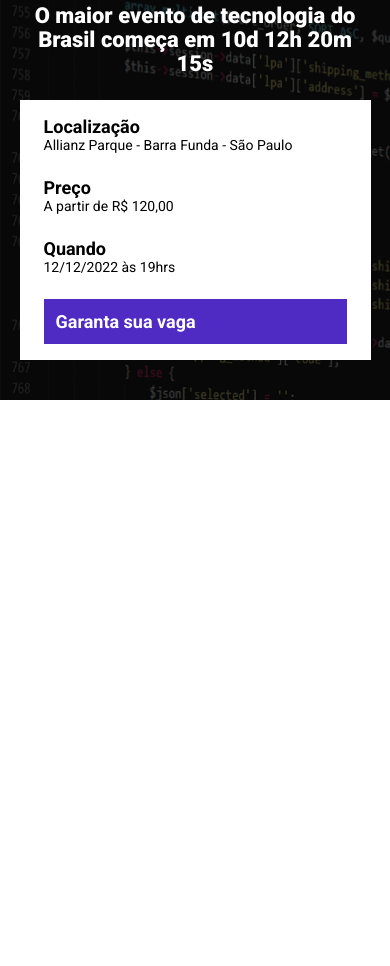
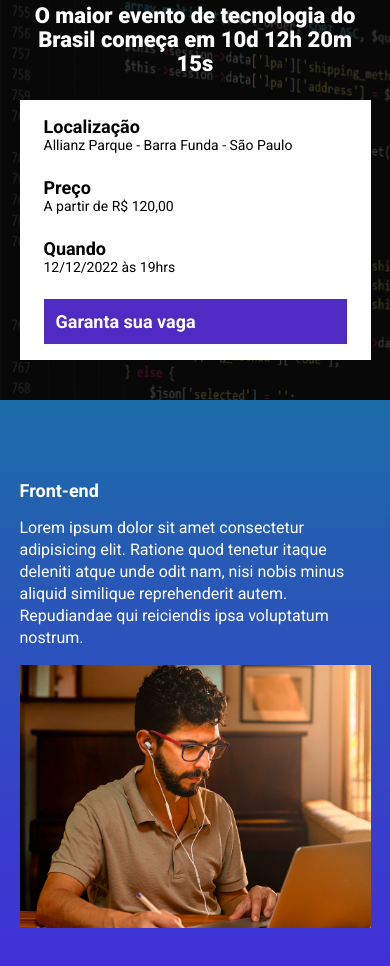
Before and after one commit to carolmeireles/ebac_tech_talks, a website built with Parcel: page src/index.html in a window 390 px wide. Shown: the part 100-1066 px from the top of the page. Before the commit the page ends 844 px from the top, so only its background shows below. Built offline with nearby package versions, Linux system fonts and the light colour scheme.

Commit message:
add primeira seção

```diff
--- a/src/index.html
+++ b/src/index.html
@@ -37,6 +37,17 @@
             </div>
         </div>
     </header>
+    <section class="event">
+        <div class="container">
+            <div class="event__details">
+                <h2 class="event__details__title">Front-end</h2>
+                <p class="event__details__description">
+                    Lorem ipsum dolor sit amet consectetur adipisicing elit. Ratione quod tenetur itaque deleniti atque unde odit nam, nisi nobis minus aliquid similique reprehenderit autem. Repudiandae qui reiciendis ipsa voluptatum nostrum.
+                </p>
+            </div>
+            <img class="event__image" src="./images/frontend.png" alt="Front-end" />
+        </div>
+    </section>
 
     <script src="scripts/main.js"></script>
 </body>
--- /dev/null
+++ b/src/styles/_event.scss
@@ -0,0 +1,42 @@
+.event {
+    padding: 80px 0;
+    background-image: linear-gradient(#1B6CA7, #442BDB);
+
+    .container {
+        display: flex;
+    }
+
+    &__image {
+        max-width: 360px;
+    }
+
+    &__details {
+        margin-right: 40px;
+
+        &__title {
+            font-size: 18px;
+            font-weight: bold;
+            margin-bottom: 16px;
+        }
+
+        &__description {
+            line-height: 22px;
+        }
+    }
+
+    @media (max-width: 640px) {
+
+        .container {
+            display: block;
+        }
+
+        &__image {
+            width: 100%;
+        }
+
+        &__details {
+            margin-right: 0;
+            margin-bottom: 16px;
+        }
+    }
+}
--- a/src/styles/main.scss
+++ b/src/styles/main.scss
@@ -1,6 +1,7 @@
 @use 'hero';
 @use 'components/infos-bar';
 @use 'components/buttons';
+@use 'event';
 
 * {
     margin: 0;
```
